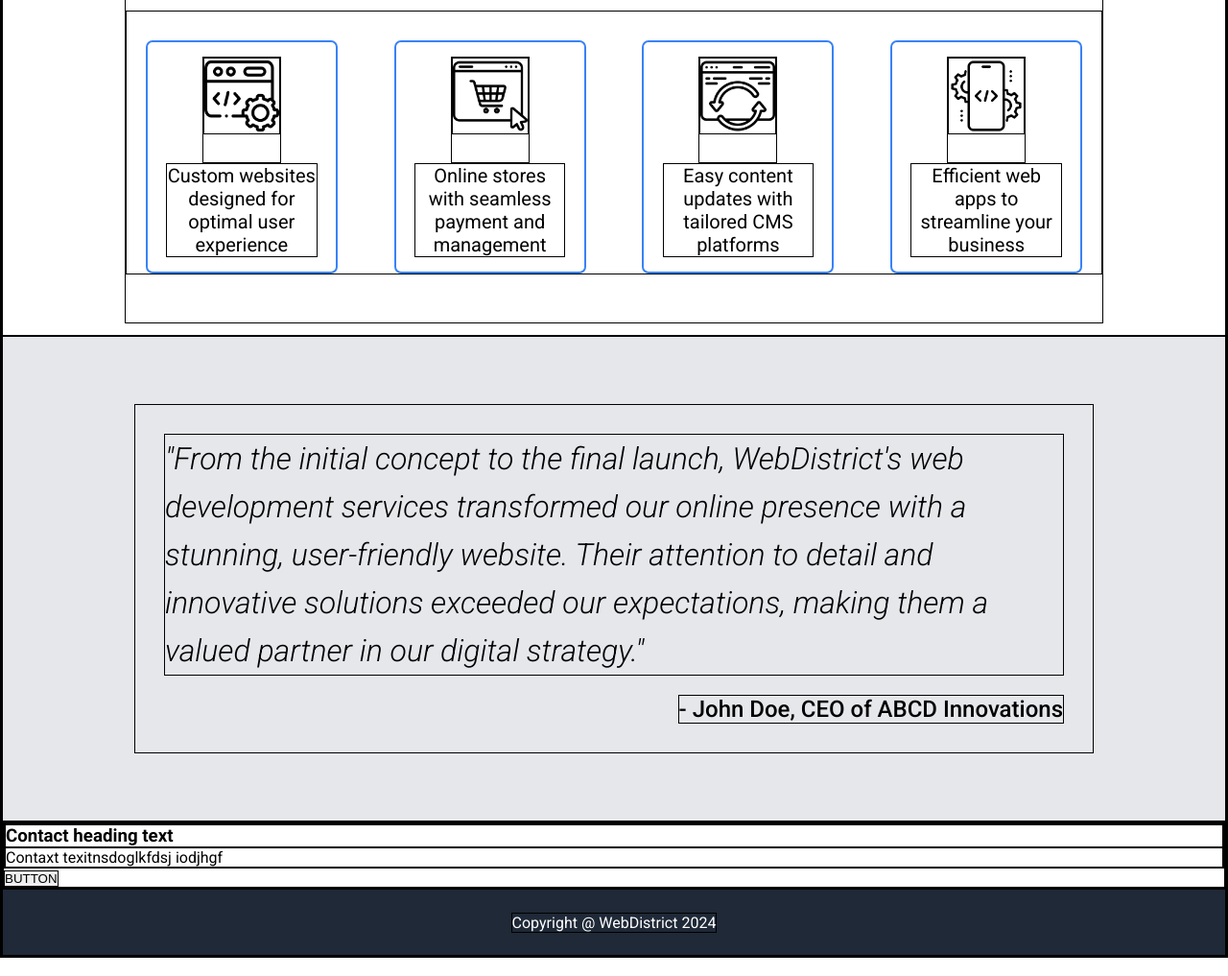
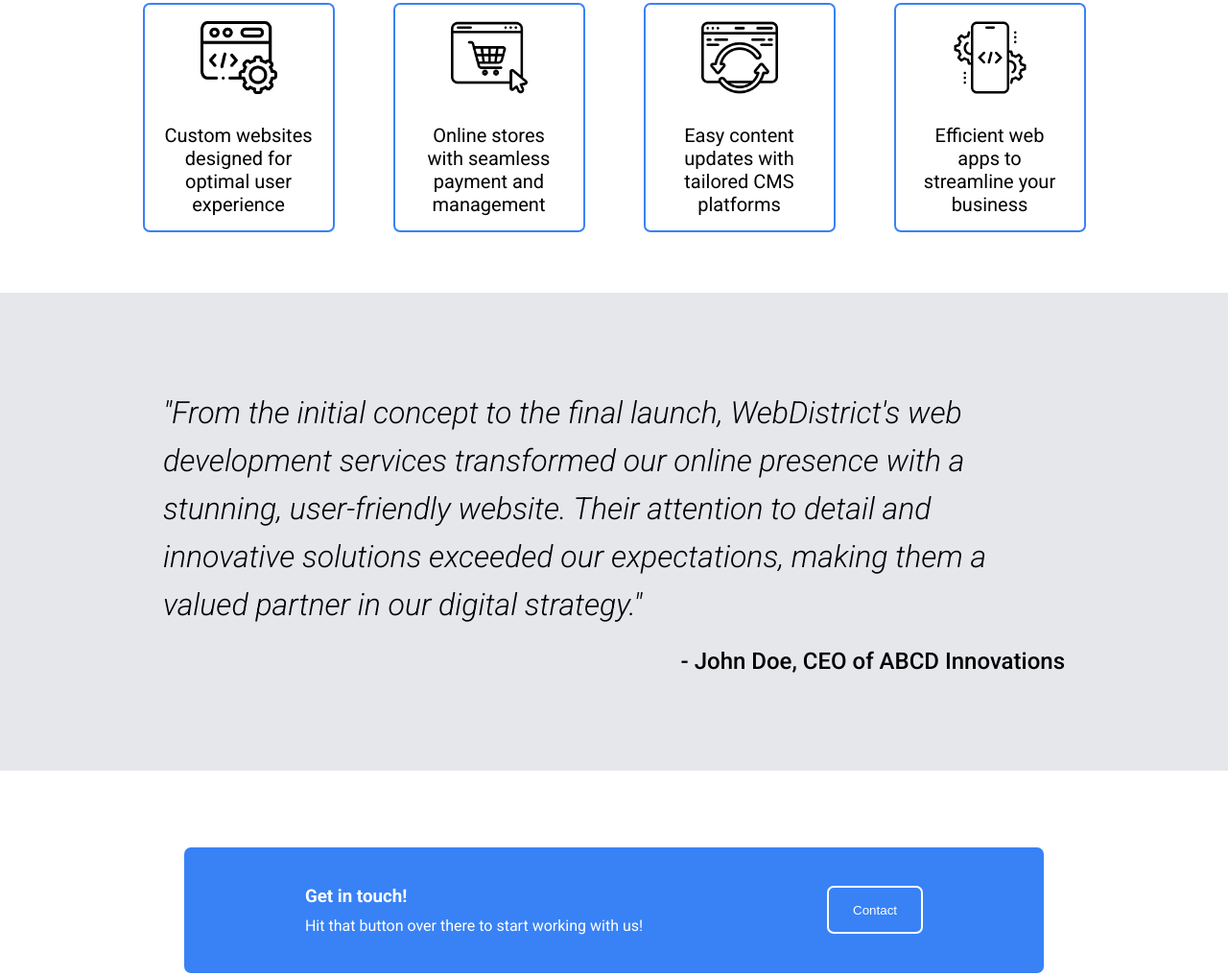
Before and after one commit to n-whittaker/landing-page-project, a plain HTML site: page index.html in a window 1280 px wide. Shown: the part 766-1783 px from the top of the page at 96% size. Drawn offline with Linux system fonts and the light colour scheme.

Commit message:
Add contact and footer sections

```diff
--- a/index.html
+++ b/index.html
@@ -100,15 +100,15 @@
         <div class="contact-container">
             <div class="contact-text-container">
                 <h3 class="contact-heading">
-                    Contact heading text
+                    Get in touch!
                 </h3>
 
                 <p class="contact-text">
-                    Contaxt texitnsdoglkfdsj iodjhgf
+                    Hit that button over there to start working with us!
                 </p>
             </div>
 
-            <button class="contact-button">BUTTON</button>
+            <button class="contact-button">Contact</button>
 
         </div>
 
--- a/styles.css
+++ b/styles.css
@@ -2,7 +2,7 @@
     padding: 0;
     margin: 0;
     box-sizing: border-box;
-    border: 1px solid black;
+    /* border: 1px solid black; */
 }
 
 body {
@@ -53,7 +53,7 @@ body {
 }
 
 
-@media only screen and (max-width: 852px) {
+@media only screen and (max-width: 935px) {
     .hero-content {
         justify-content: center;
         align-items: center;
@@ -96,7 +96,7 @@ body {
     max-width: 80%;
     margin: 0 auto;
     flex-wrap: wrap;
-    padding: 20px 50px;
+    padding: 20px 80px;
     max-width: 1500px;
 
 }
@@ -128,7 +128,7 @@ li {
 .hero-right {
     flex: 3 3 0;
     max-width: 700px;
-    min-width: 340px;
+    min-width: 470px;
     display: flex;
     justify-content: center;
     align-items: center;
@@ -138,7 +138,6 @@ li {
     flex: 2;
     display: flex;
     flex-direction: column;
-    max-height: 255px;
     align-items: flex-start;
     justify-content: center;
     flex-wrap: nowrap;
@@ -267,7 +266,37 @@ li {
 
 /* CONTACT SECTION */
 
+.contact-container {
+    width: 70%;
+    max-width: 820px;
+    max-width: 1000px;
+    margin: 80px auto;
+    display: flex;
+    justify-content: space-around;
+    padding: 40px;
+    background-color: #3882f6;
+    border-radius: 7px;
+    color: white;
+    gap: 20px;
 
+}
+
+.contact-text-container {
+    display: flex;
+    flex-direction: column;
+    gap: 10px;
+}
+
+.contact-button {
+    background: #3882f6;
+    width: 100px;
+    height: 50px;
+    border: 2px solid white;
+    border-radius: 7px;
+    color: white;
+    flex-shrink: 0;
+    align-self: center;
+}
 
 
 /* FOOTER */
```
